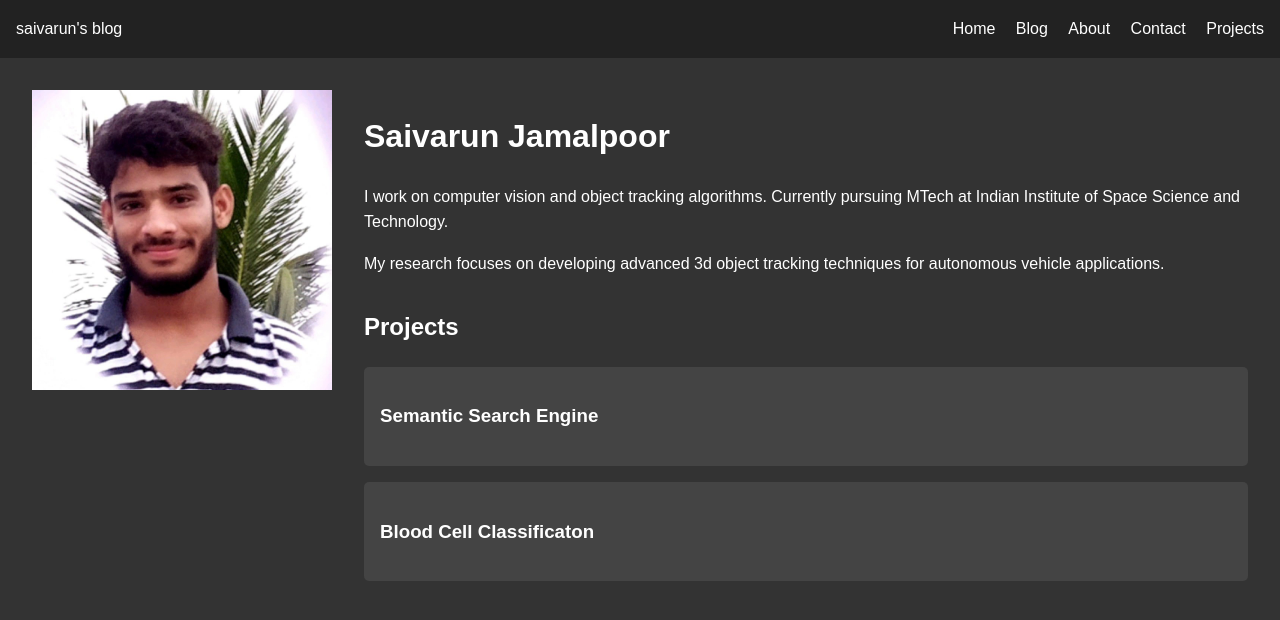
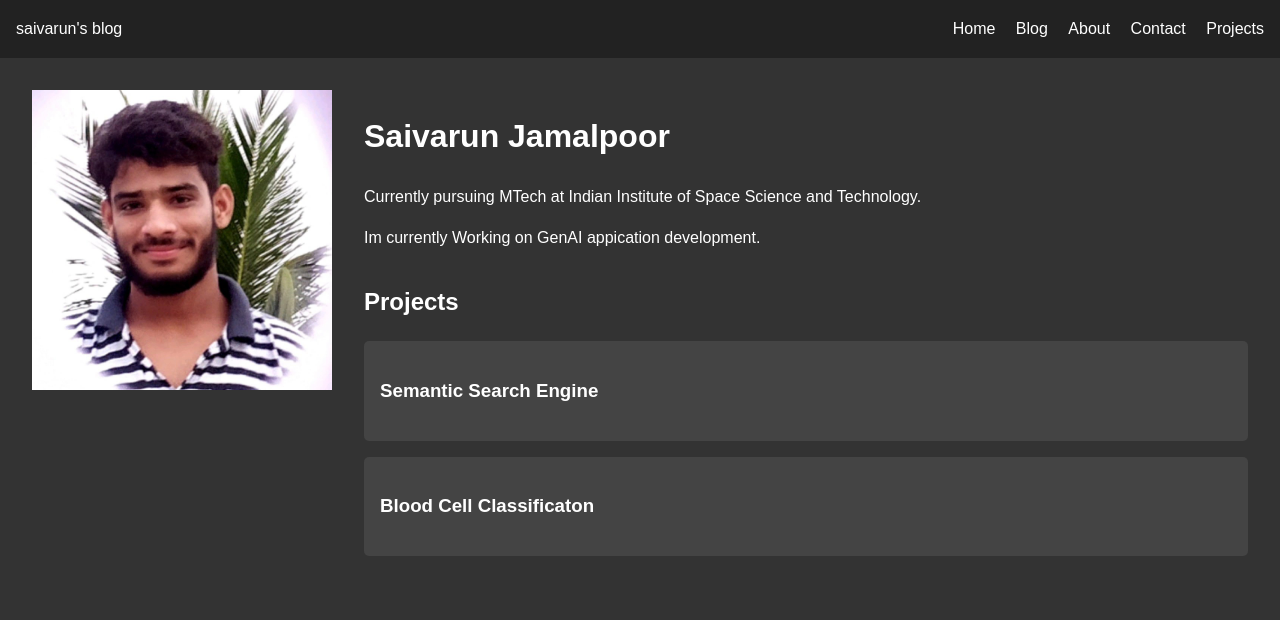
Before and after one commit to saijamalpoor/saijamalpoor.github.io, a Jekyll site: the page index.html, which Jekyll copies as it is, in a window 1280 px wide. Shown: the top 620 px of the page. Built offline with Jekyll 4.4.1, drawn with Linux system fonts in a browser that asks for light colours.

Commit message:
Update index.html

```diff
--- a/index.html
+++ b/index.html
@@ -67,8 +67,8 @@
         <img src="assets/images/profilephoto.jpeg" alt="Saivarun Jamalpoor" class="profile-image">
         <div class="content">
             <h1>Saivarun Jamalpoor</h1>
-            <p>I work on computer vision and object tracking algorithms. Currently pursuing MTech at Indian Institute of Space Science and Technology.</p>
-            <p>My research focuses on developing advanced 3d object tracking techniques for autonomous vehicle applications.</p>
+            <p>Currently pursuing MTech at Indian Institute of Space Science and Technology.</p>
+            <p>Im currently Working on GenAI appication development. </p>
             <div class="projects" id="projects">
                 <h2>Projects</h2>
                 <div class="project">
```
